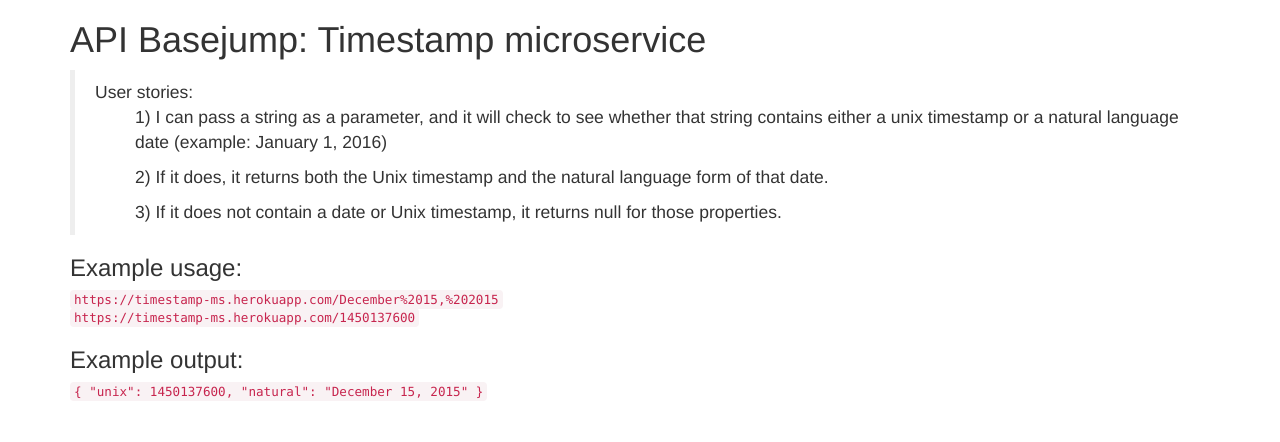
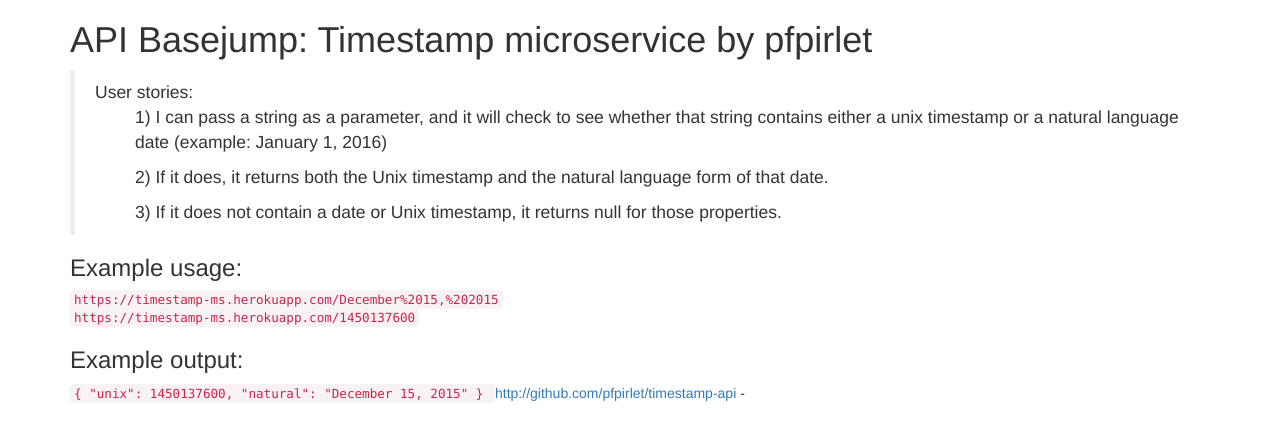
Before and after one commit to pfpirlet/timestamp-api, a website: page index.html in a window 1280 px wide. Drawn offline with nearby package versions, Linux system fonts and the light colour scheme.

Commit message:
add githib url

```diff
--- a/index.html
+++ b/index.html
@@ -6,7 +6,7 @@
     <body>
         <div class="container">
             <h1 class="header">
-                API Basejump: Timestamp microservice
+                API Basejump: Timestamp microservice by pfpirlet
             </h1>
             <blockquote>
                 User stories:
@@ -25,6 +25,7 @@
                   "natural": "December 15, 2015"
                 }
             </code>
+            <a href="http://github.com/pfpirlet/timestamp-api">http://github.com/pfpirlet/timestamp-api</a> -
         </div>
     </body>
 </html>
```
